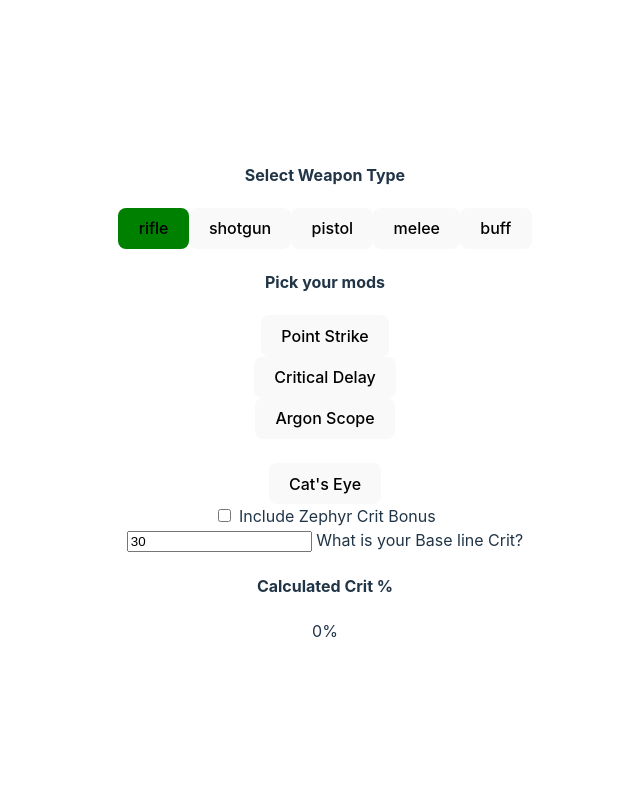
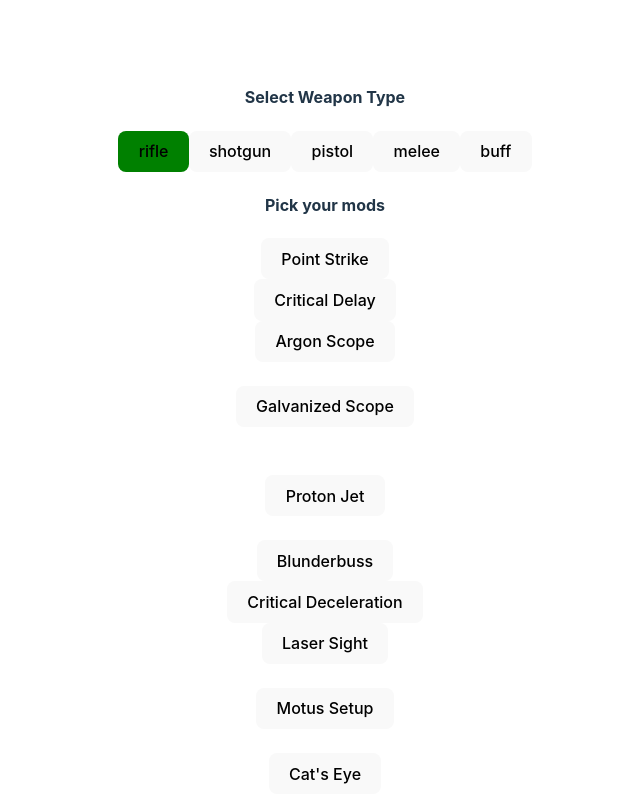
Before and after one commit to olidotjpeg/critframe, a Svelte app: page / in a window 1280 px wide. Shown: the top 797 px of the page, without its empty margins (315-955 px from the left). Built offline with nearby package versions, Linux system fonts and the light colour scheme.

Commit message:
chore: updated interfaces

```diff
--- a/src/data/sample.ts
+++ b/src/data/sample.ts
@@ -28,15 +28,112 @@ export const mods: Mod[] = [
         "mode": "relative",
         "name": "Argon Scope",
         "stats": [22.5, 45, 67.5, 90, 112.5, 135],
-        "multiplier": 1.35,
         "state": {
             "selected": false,
             "condition": [{
                 state: false,
+                "multiplier": 1.35,
                 description: "On Headshot gain Critical Strike"
             }]
         },
         "groupId": "scope"
+    },
+    {
+        "type": "rifle",
+        "mode": "relative",
+        "name": "Galvanized Scope",
+        "stats": [],
+        "minMultiplier": 1.2,
+        "maxMultiplier": 3.2,
+        "state": {
+            "selected": false,
+            "condition": [
+                {
+                    state: false,
+                    "multiplier": 1.2,
+                    description: "On Headshot gain Critical Strike"
+                },
+                {
+                    state: false,
+                    "multiplier": 2,
+                    description: "On Headshot kill gain Critical Strike"
+                }
+            ]
+        },
+        "groupId": "scope"
+    },
+    {
+        "type": "rifle",
+        "mode": "relative",
+        "name": "Proton Jet",
+        "stats": [],
+        "state": {
+            "selected": false,
+            "condition": [{
+                state: false,
+                "multiplier": 1.2,
+                description: "On Wall Latch gain Critical"
+            }]
+        },
+        "groupId": null
+    },
+    {
+        "type": "shotgun",
+        "mode": "relative",
+        "name": "Blunderbuss",
+        "stats": [],
+        "multiplier": 0.9,
+        "state": {
+            "selected": false,
+            "condition": []
+        },
+        "groupId": null
+    },
+    {
+        "type": "shotgun",
+        "mode": "relative",
+        "name": "Critical Deceleration",
+        "stats": [],
+        "multiplier": 2,
+        "state": {
+            "selected": false,
+            "condition": []
+        },
+        "groupId": null
+    },
+    {
+        "type": "shotgun",
+        "mode": "relative",
+        "name": "Laser Sight",
+        "stats": [],
+        "state": {
+            "selected": false,
+            "condition": [
+                {
+                    "state": false,
+                    "description": "On Headshot gain Critical Strike",
+                    "multiplier": 1.2
+                }
+            ]
+        },
+        "groupId": null
+    },
+    {
+        "type": "shotgun",
+        "mode": "relative",
+        "name": "Motus Setup",
+        "stats": [],
+        "state": {
+            "selected": false,
+            "condition": [
+                {
+                    "state": false,
+                    "description": "On Bullet or Double Jump gain Crit",
+                    "multiplier": 1
+                }
+            ]
+        },
+        "groupId": null
     },
     {
         "type": "buff",
@@ -57,7 +154,9 @@ interface Mod {
     mode: 'relative' | 'absolute';
     name: string;
     stats: number[];
-    multiplier: number;
+    multiplier?: number;
+    minMultiplier?: number;
+    maxMultiplier?: number;
     state: ModState;
     groupId: String;
 }
@@ -70,6 +169,7 @@ interface ModState {
 interface ConditionState {
     state: boolean;
     description: string | null;
+    multiplier: number;
   }
 
 export const weaponTypes: WeaponType[] = ["rifle", "shotgun", "pistol", "melee", "buff"]
```
